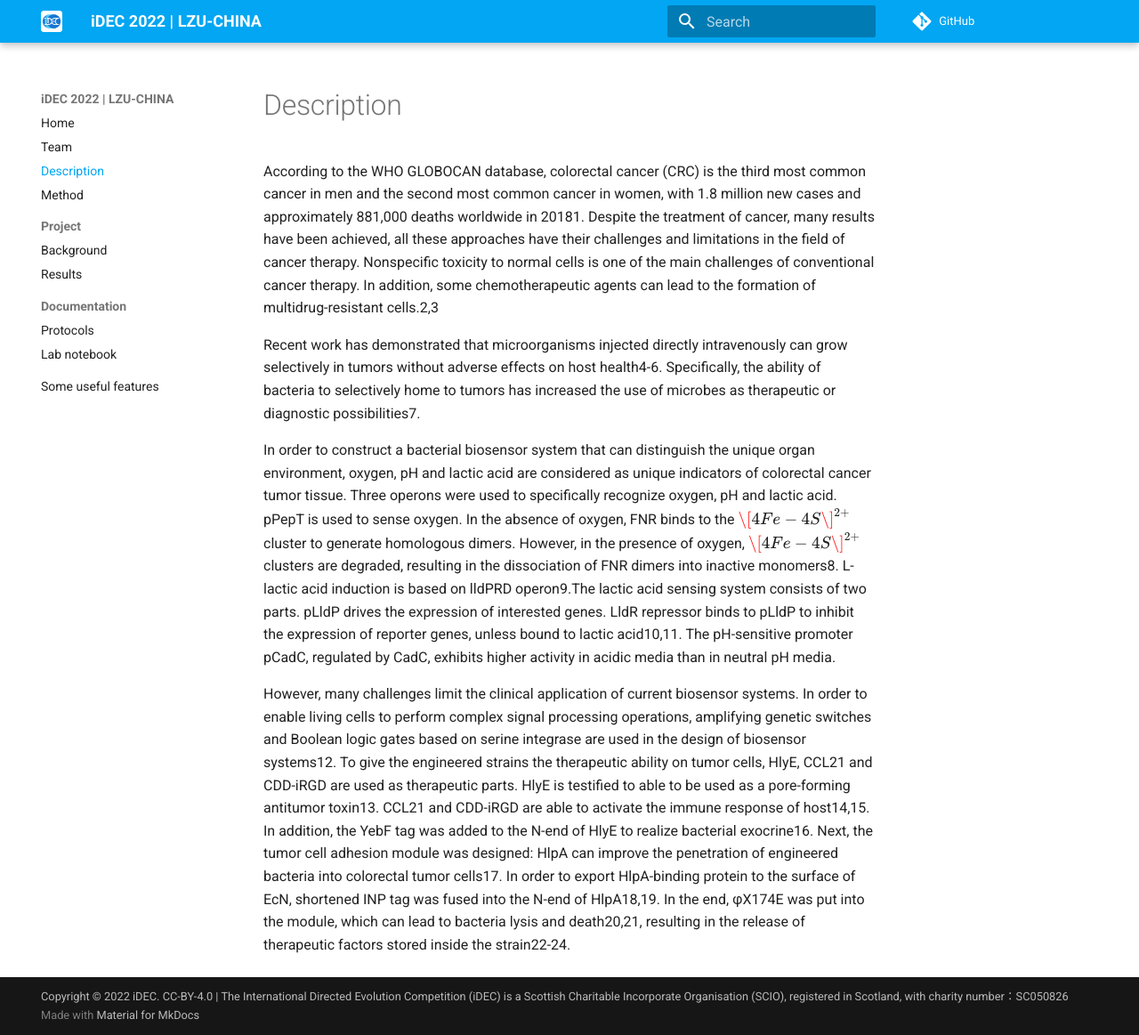
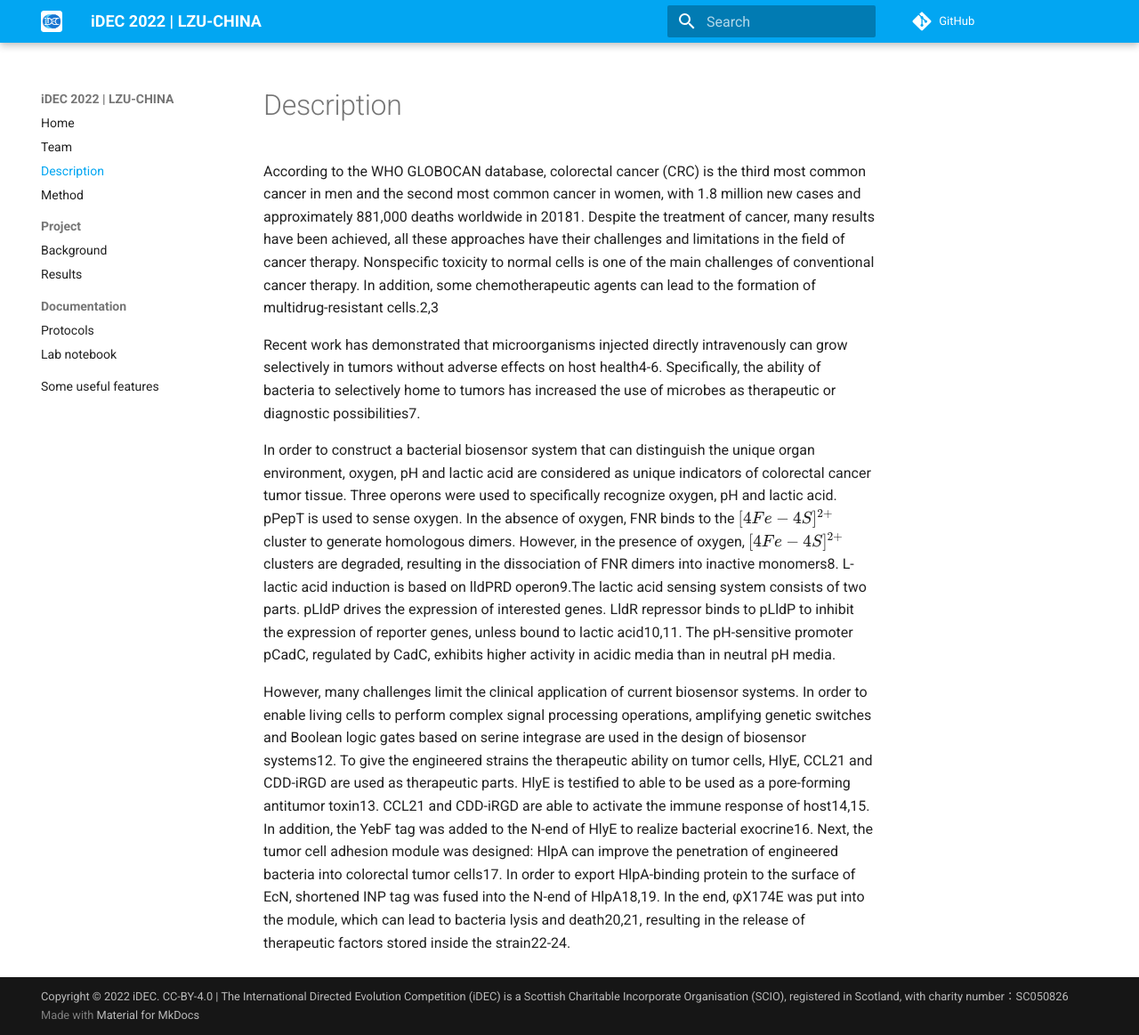
Before and after one commit to idec-teams/2022_LZU-CHINA, an MkDocs documentation site: the page built from docs/description.md, in a window 1280 px wide and 1163 px high. Shown: the whole window at 89% size. Built offline with MkDocs 1.6.1 and Material for MkDocs 9.7.7, drawn with Linux system fonts in a browser that asks for light colours; comment, search, counter and statistics services are not loaded.

Commit message:
des and me

```diff
--- a/docs/description.md
+++ b/docs/description.md
@@ -2,7 +2,7 @@ According to the WHO GLOBOCAN database, colorectal cancer (CRC) is the third mos
 
 Recent work has demonstrated that microorganisms injected directly intravenously can grow selectively in tumors without adverse effects on host health4-6. Specifically, the ability of bacteria to selectively home to tumors has increased the use of microbes as therapeutic or diagnostic possibilities7.
 
-In order to construct a bacterial biosensor system that can distinguish the unique organ environment, oxygen, pH and lactic acid are considered as unique indicators of colorectal cancer tumor tissue. Three operons were used to specifically recognize oxygen, pH and lactic acid. pPepT is used to sense oxygen. In the absence of oxygen, FNR binds to the $\[4Fe-4S\]^{2+}$ cluster to generate homologous dimers. However, in the presence of oxygen, $\[4Fe-4S\]^{2+}$clusters are degraded, resulting in the dissociation of FNR dimers into inactive monomers8. L-lactic acid induction is based
+In order to construct a bacterial biosensor system that can distinguish the unique organ environment, oxygen, pH and lactic acid are considered as unique indicators of colorectal cancer tumor tissue. Three operons were used to specifically recognize oxygen, pH and lactic acid. pPepT is used to sense oxygen. In the absence of oxygen, FNR binds to the $[4Fe-4S]^{2+}$ cluster to generate homologous dimers. However, in the presence of oxygen, $[4Fe-4S]^{2+}$clusters are degraded, resulting in the dissociation of FNR dimers into inactive monomers8. L-lactic acid induction is based
 on lldPRD operon9.The lactic acid sensing system consists of two parts. pLldP drives the expression of interested genes. LldR repressor binds to pLldP to inhibit the expression of reporter genes, unless bound to lactic acid10,11. The pH-sensitive promoter pCadC, regulated by CadC, exhibits higher activity in acidic media than in neutral pH media.
 
 However, many challenges limit the clinical application of current biosensor systems. In order to enable living cells to perform complex signal processing operations, amplifying genetic switches and Boolean logic gates based on serine integrase are used in the design of biosensor systems12. To give the engineered strains the therapeutic ability on tumor cells, HlyE, CCL21 and CDD-iRGD are used as therapeutic parts. HlyE is testified to able to be used as a pore-forming antitumor toxin13. CCL21 and CDD-iRGD are able to activate the immune response of host14,15. In addition, the YebF tag was added to the N-end of HlyE to realize bacterial exocrine16. Next, the tumor cell adhesion module was designed: HlpA can improve the penetration of engineered bacteria into colorectal tumor cells17. In order to export HlpA-binding protein to the surface of EcN, shortened INP tag was fused into the N-end of HlpA18,19. In the end, φX174E was put into the module, which can lead to bacteria lysis and death20,21, resulting in the release of therapeutic factors stored inside the strain22-24.
```
Also changed, not shown: docs/method.md (+1 -3 lines).
